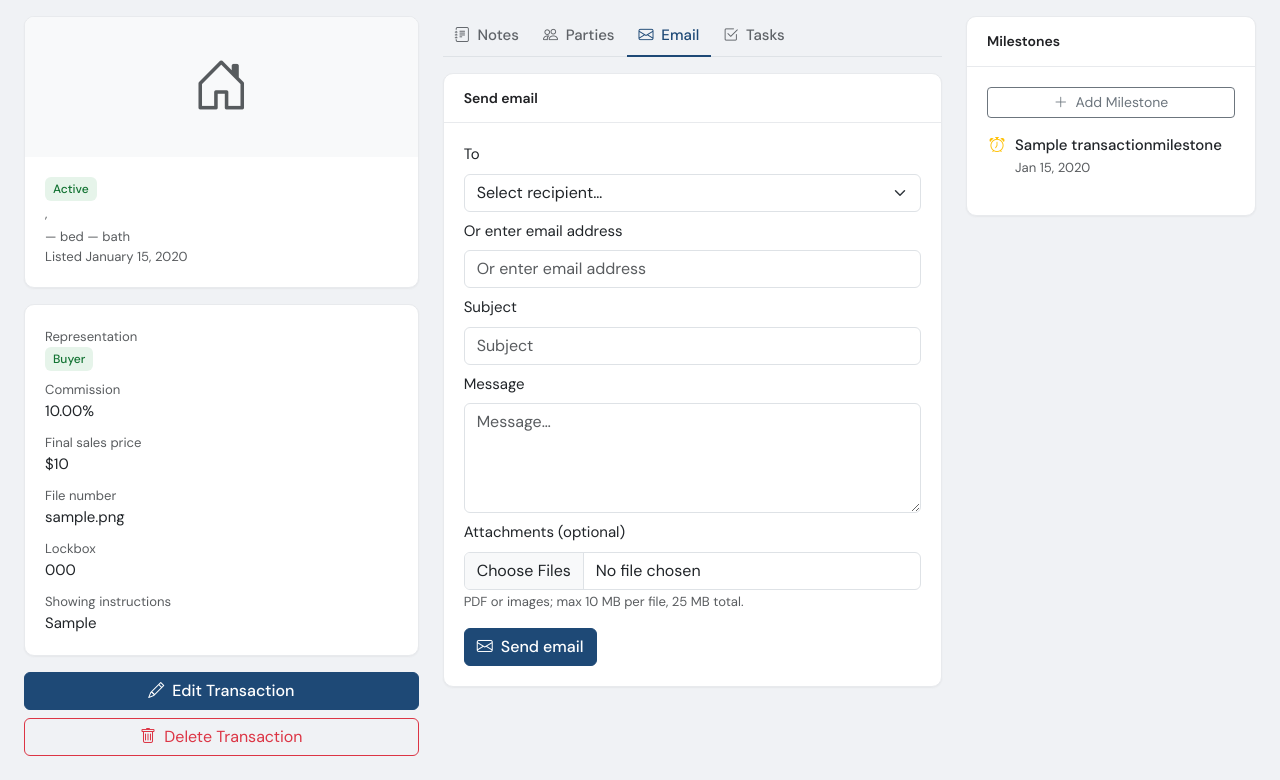
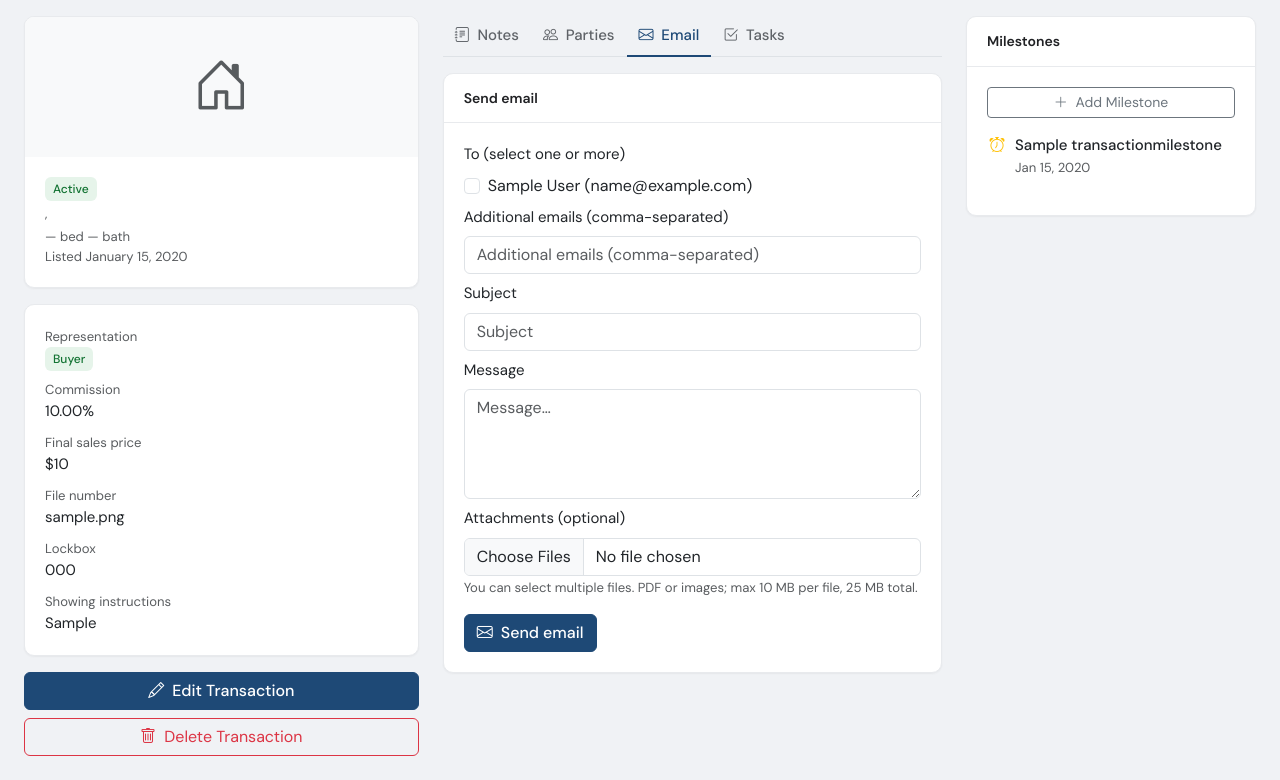
Before and after one commit to rcollins/saylesgroupcrm, a Django app: page /transactions/1/ in a window 1280 px wide, after a click on "Email". Shown: the part 102-882 px from the top of the page. Run offline with Django 5.2, Linux system fonts and the light colour scheme; a user stored in the database is signed in; data comes from the database, SQL or seed files in the repository; tables that the repository leaves empty hold one stand-in row (values such as "Sample post"); data that the repository does not hold is empty.

Commit message:
added multiple email recipients to transaction emails

```diff
--- a/recrmapp/crm/forms.py
+++ b/recrmapp/crm/forms.py
@@ -55,15 +55,18 @@ class SendEmailForm(forms.Form):
 
 
 class SendTransactionEmailForm(forms.Form):
-    """Send email to a transaction party or a custom address. Recipient choice + optional other_email."""
-    recipient = forms.ChoiceField(
+    """Send email to one or more transaction parties and/or additional addresses. Multiple attachments supported."""
+    recipients = forms.MultipleChoiceField(
         choices=[],
-        required=True,
-        widget=forms.Select(attrs={'class': 'form-select'}),
+        required=False,
+        widget=forms.CheckboxSelectMultiple(attrs={'class': 'form-check-input'}),
     )
-    other_email = forms.EmailField(
+    other_emails = forms.CharField(
         required=False,
-        widget=forms.EmailInput(attrs={'class': 'form-control', 'placeholder': 'Or enter email address'}),
+        widget=forms.TextInput(attrs={
+            'class': 'form-control',
+            'placeholder': 'Additional emails (comma-separated)',
+        }),
     )
     subject = forms.CharField(
         max_length=200,
@@ -80,20 +83,39 @@ class SendTransactionEmailForm(forms.Form):
                 p for p in transaction.parties.all()
                 if getattr(p, 'display_email', None) and p.display_email != '—'
             ]
-            choices = [('', 'Select recipient…')]
-            for p in parties_with_email:
-                choices.append((p.display_email, f'{p.full_name} ({p.display_email})'))
-            choices.append(('__other__', 'Other (enter below)'))
-            self.fields['recipient'].choices = choices
+            choices = [(p.display_email, f'{p.full_name} ({p.display_email})') for p in parties_with_email]
+            self.fields['recipients'].choices = choices
+
+    def _parse_emails(self, raw):
+        """Parse comma/newline-separated string into list of stripped, non-empty emails."""
+        from django.core.exceptions import ValidationError as CoreValidationError
+        from django.core.validators import validate_email
+        if not raw or not raw.strip():
+            return []
+        emails = []
+        for part in raw.replace('\n', ',').split(','):
+            email = part.strip()
+            if not email:
+                continue
+            try:
+                validate_email(email)
+                emails.append(email)
+            except CoreValidationError:
+                continue
+        return emails
 
     def clean(self):
         from django.core.exceptions import ValidationError
         data = super().clean()
-        if data.get('recipient') == '__other__':
-            if not data.get('other_email') or not (data['other_email'] or '').strip():
-                raise ValidationError({'other_email': 'Enter an email address when selecting Other.'})
-        elif not data.get('recipient'):
-            raise ValidationError({'recipient': 'Select a recipient or enter an email address.'})
+        selected = list(data.get('recipients') or [])
+        other_raw = (data.get('other_emails') or '').strip()
+        other_list = self._parse_emails(other_raw)
+        to_emails = list(dict.fromkeys(selected + other_list))  # preserve order, no duplicates
+        if not to_emails:
+            raise ValidationError(
+                'Select at least one recipient and/or enter one or more email addresses (comma-separated).'
+            )
+        data['to_emails'] = to_emails
         return data
 
 
--- a/recrmapp/crm/templates/crm/transaction_detail.html
+++ b/recrmapp/crm/templates/crm/transaction_detail.html
@@ -195,28 +195,39 @@
                     <div class="card-body">
                         <form method="post" action="{% url 'crm:transaction_send_email' transaction.pk %}" enctype="multipart/form-data">
                             {% csrf_token %}
+                            {% if transaction_email_form.non_field_errors %}<div class="alert alert-danger mb-2">{{ transaction_email_form.non_field_errors }}</div>{% endif %}
                             <div class="mb-2">
-                                <label for="id_recipient" class="form-label">To</label>
-                                {{ transaction_email_form.recipient }}
-                                {% if transaction_email_form.recipient.errors %}<div class="invalid-feedback d-block">{{ transaction_email_form.recipient.errors.0 }}</div>{% endif %}
-                            </div>
-                            <div class="mb-2" id="other-email-wrap">
-                                <label for="id_other_email" class="form-label">Or enter email address</label>
-                                {{ transaction_email_form.other_email }}
-                                {% if transaction_email_form.other_email.errors %}<div class="invalid-feedback d-block">{{ transaction_email_form.other_email.errors.0 }}</div>{% endif %}
+                                <label class="form-label">To (select one or more)</label>
+                                <div class="form-control border-0 p-0">
+                                    {% for value, label in transaction_email_form.fields.recipients.choices %}
+                                    <div class="form-check">
+                                        <input type="checkbox" name="recipients" value="{{ value }}" id="id_recipients_{{ forloop.counter0 }}" class="form-check-input">
+                                        <label class="form-check-label" for="id_recipients_{{ forloop.counter0 }}">{{ label }}</label>
+                                    </div>
+                                    {% empty %}
+                                    <p class="text-muted small mb-0">No parties with email. Add parties below or use additional emails.</p>
+                                    {% endfor %}
+                                </div>
                             </div>
                             <div class="mb-2">
-                                <label for="id_tx_subject" class="form-label">Subject</label>
-                                <input type="text" name="subject" id="id_tx_subject" class="form-control" placeholder="Subject" required maxlength="200">
+                                <label for="id_other_emails" class="form-label">Additional emails (comma-separated)</label>
+                                {{ transaction_email_form.other_emails }}
+                                {% if transaction_email_form.other_emails.errors %}<div class="invalid-feedback d-block">{{ transaction_email_form.other_emails.errors.0 }}</div>{% endif %}
                             </div>
                             <div class="mb-2">
-                                <label for="id_tx_body" class="form-label">Message</label>
-                                <textarea name="body" id="id_tx_body" class="form-control" rows="4" placeholder="Message…" required></textarea>
+                                <label for="id_subject" class="form-label">Subject</label>
+                                {{ transaction_email_form.subject }}
+                                {% if transaction_email_form.subject.errors %}<div class="invalid-feedback d-block">{{ transaction_email_form.subject.errors.0 }}</div>{% endif %}
+                            </div>
+                            <div class="mb-2">
+                                <label for="id_body" class="form-label">Message</label>
+                                {{ transaction_email_form.body }}
+                                {% if transaction_email_form.body.errors %}<div class="invalid-feedback d-block">{{ transaction_email_form.body.errors.0 }}</div>{% endif %}
                             </div>
                             <div class="mb-3">
                                 <label for="id_tx_attachments" class="form-label">Attachments (optional)</label>
                                 <input type="file" name="attachments" id="id_tx_attachments" class="form-control" accept=".pdf,image/*" multiple>
-                                <span class="form-text small">PDF or images; max 10 MB per file, 25 MB total.</span>
+                                <span class="form-text small">You can select multiple files. PDF or images; max 10 MB per file, 25 MB total.</span>
                             </div>
                             <button type="submit" class="btn btn-crm-primary"><i class="bi bi-envelope me-1"></i> Send email</button>
                         </form>
--- a/recrmapp/crm/views.py
+++ b/recrmapp/crm/views.py
@@ -928,25 +928,24 @@ def transaction_add_note(request, pk):
 
 @login_required
 def send_email_to_transaction(request, pk):
-    """Send an email to a transaction party or custom address (with optional attachments)."""
+    """Send an email to one or more transaction parties and/or additional addresses (with optional attachments)."""
     transaction = get_object_or_404(Transaction, pk=pk)
     if request.method != 'POST':
         return redirect('crm:transaction_detail', pk=pk)
-    form = SendTransactionEmailForm(request.POST, transaction=transaction)
+    form = SendTransactionEmailForm(request.POST, request.FILES, transaction=transaction)
     if form.is_valid():
-        to_email = (
-            form.cleaned_data['other_email'].strip()
-            if form.cleaned_data['recipient'] == '__other__'
-            else form.cleaned_data['recipient'].strip()
-        )
+        to_emails = form.cleaned_data['to_emails']
         try:
             _send_email_with_attachments(
-                [to_email],
+                to_emails,
                 form.cleaned_data['subject'],
                 form.cleaned_data['body'],
                 request,
             )
-            messages.success(request, f'Email sent to {to_email}.')
+            if len(to_emails) == 1:
+                messages.success(request, f'Email sent to {to_emails[0]}.')
+            else:
+                messages.success(request, f'Email sent to {len(to_emails)} recipients: {", ".join(to_emails)}.')
         except Exception as e:
             messages.error(request, str(e))
     else:
```
